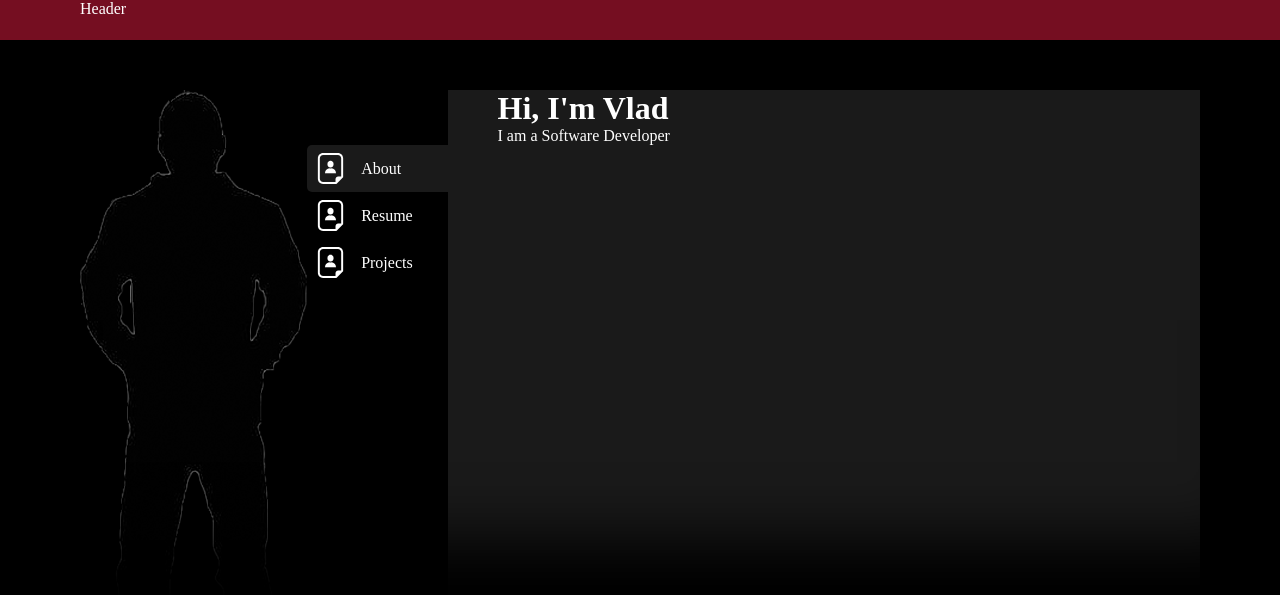
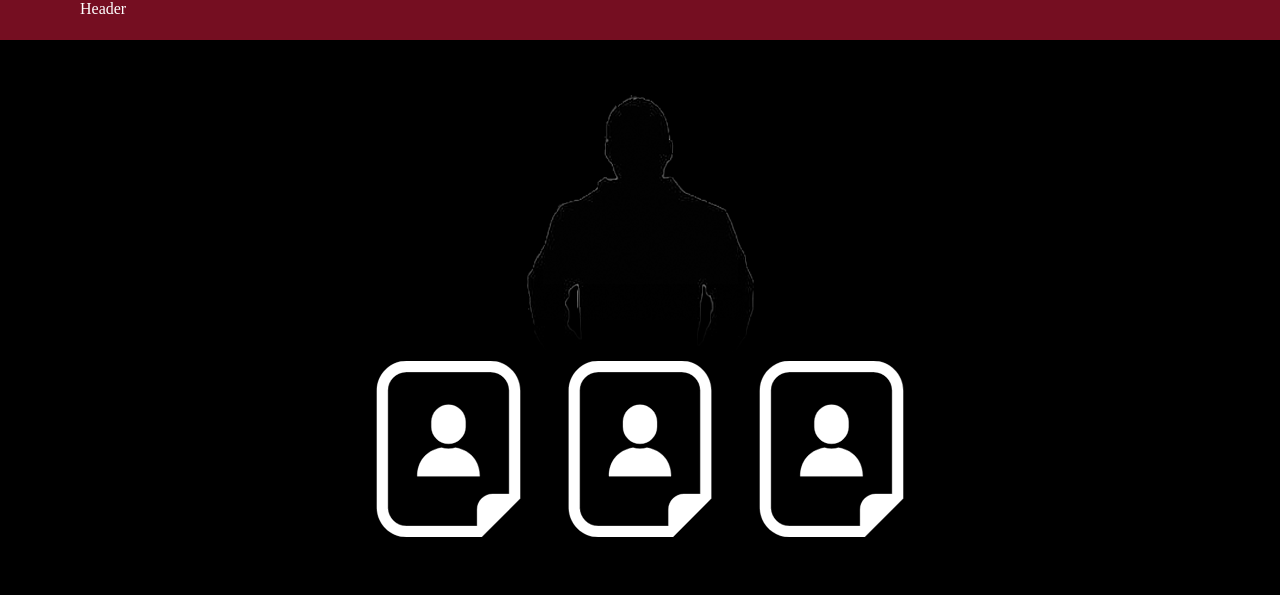
Before and after one commit to vladpuscaru/portfolio-website, a React (Create React App) app in the folder v2/: page / in a window 1280 px wide. Shown: the top 595 px of the page. Built offline with nearby package versions, Linux system fonts and the light colour scheme.

Commit message:
V2: I like this more

```diff
--- a/v2/src/components/avatar/Avatar.module.sass
+++ b/v2/src/components/avatar/Avatar.module.sass
@@ -1,2 +1,12 @@
 .avatar
   position: relative
+
+  &:after
+    content: ""
+    display: block
+    width: 100%
+    height: 100%
+    position: absolute
+    bottom: 0
+    left: 0
+    box-shadow: inset 0px -300px 30px -20px rgba(0, 0, 0, 1)
--- a/v2/src/components/menu/Menu.js
+++ b/v2/src/components/menu/Menu.js
@@ -1,8 +1,8 @@
 import styles from "./Menu.module.sass"
 
-const Menu = ({ children }) => {
+const Menu = ({ children, vertical }) => {
     return (
-        <div className={styles.menu}>
+        <div className={`${styles.menu} ${ vertical ? styles.vertical : "" }`}>
             { children }
         </div>
     )
--- a/v2/src/components/menu/Menu.module.sass
+++ b/v2/src/components/menu/Menu.module.sass
@@ -1,5 +1,5 @@
 .menu
   display: flex
-  flex-direction: column
-  justify-content: space-between
-  padding: 55px 0
+
+  &.vertical
+    flex-direction: column
--- a/v2/src/components/menuItem/MenuItem.js
+++ b/v2/src/components/menuItem/MenuItem.js
@@ -1,6 +1,6 @@
 import styles from "./MenuItem.module.sass"
 
-const MenuItem = ({active, text, icon, onClick}) => {
+const MenuItem = ({active, icon, onClick}) => {
     return (
         <div
             className={`
@@ -11,8 +11,6 @@ const MenuItem = ({active, text, icon, onClick}) => {
             onClick={onClick}>
 
             <img src={icon} alt={"menuItem"}/>
-
-            <span>{text}</span>
         </div>
     )
 }
--- a/v2/src/components/menuItem/MenuItem.module.sass
+++ b/v2/src/components/menuItem/MenuItem.module.sass
@@ -12,9 +12,5 @@
     cursor: pointer
 
   img
-    max-width: 25%
+    max-width: 100%
     height: auto
-
-  span
-    max-width: 75%
-    padding-left: 15px
--- a/v2/src/containers/main/Main.js
+++ b/v2/src/containers/main/Main.js
@@ -11,7 +11,7 @@ import avatar from "../../images/avatar.png";
 
 const Main = () => {
 
-    const [activeSection, setActiveSection] = useState(0);
+    const [activeSection, setActiveSection] = useState(-1);
 
 
     const onMenuitemClick = (index) => {
@@ -20,21 +20,34 @@ const Main = () => {
 
     return (
         <div className="container">
-            <main className={styles.main}>
-                <div className={styles.mainSection}>
-                    <Avatar path={avatar} />
+            <main className={`${styles.main} ${activeSection !== -1 ? styles.active : ""}`}>
+                <div className={styles.mainAvatarSection}>
+                    <Avatar path={avatar}/>
                 </div>
-                <div className={styles.mainSection}>
-                    <Menu>
-                        <MenuItem active={activeSection === 0} text={"About"} icon={iconResume} onClick={() => onMenuitemClick(0)}/>
-                        <MenuItem active={activeSection === 1} text={"Resume"} icon={iconResume} onClick={() => onMenuitemClick(1)}/>
-                        <MenuItem active={activeSection === 2} text={"Projects"} icon={iconResume} onClick={() => onMenuitemClick(2)}/>
-                    </Menu>
-                </div>
-                <div className={styles.mainSection}>
+                <div className={styles.mainContentSection}>
                     <SectionAbout active={activeSection === 0}/>
                     <SectionResume active={activeSection === 1}/>
                     <SectionProjects active={activeSection === 2}/>
+                </div>
+                <div className={styles.mainMenuAvatar}>
+                    <Menu>
+                        <MenuItem active={activeSection === 0} text={"About"} icon={iconResume}
+                                  onClick={() => onMenuitemClick(0)}/>
+                        <MenuItem active={activeSection === 1} text={"Resume"} icon={iconResume}
+                                  onClick={() => onMenuitemClick(1)}/>
+                        <MenuItem active={activeSection === 2} text={"Projects"} icon={iconResume}
+                                  onClick={() => onMenuitemClick(2)}/>
+                    </Menu>
+                </div>
+                <div className={styles.mainMenuSection}>
+                    <Menu vertical={true}>
+                        <MenuItem active={activeSection === 0} text={"About"} icon={iconResume}
+                                  onClick={() => onMenuitemClick(0)}/>
+                        <MenuItem active={activeSection === 1} text={"Resume"} icon={iconResume}
+                                  onClick={() => onMenuitemClick(1)}/>
+                        <MenuItem active={activeSection === 2} text={"Projects"} icon={iconResume}
+                                  onClick={() => onMenuitemClick(2)}/>
+                    </Menu>
                 </div>
             </main>
         </div>
--- a/v2/src/containers/main/Main.module.sass
+++ b/v2/src/containers/main/Main.module.sass
@@ -5,25 +5,46 @@
   color: white
   display: flex
   height: 100%
-  padding-top: 50px
+  padding-top: 55px
 
-  &:after
-    content: ""
+  &AvatarSection
+    flex: 1
+    display: flex
+    justify-content: center
+    transition: all 1s ease-out
+
+  &ContentSection
+    flex: 0
+    overflow: hidden
+    opacity: 0
+    transition: all 1s ease-out
+    white-space: nowrap
+
+  &MenuAvatar
     position: absolute
-    bottom: 0
-    left: 0
-    width: 100%
-    height: 50%
-    display: block
-    box-shadow: inset 0px -100px 65px -40px rgba(0,0,0,1)
+    bottom: 55px
+    left: 50%
+    transform: translate(-50%)
 
-  &Section
-    &:nth-of-type(1)
-      display: flex
+  &MenuSection
+    flex: 0
+    opacity: 0
+    overflow: hidden
+    transition: all 1s ease-in
+
+  &.active
+    .mainAvatarSection
       flex: .2
-    &:nth-of-type(2)
+
+    .mainContentSection
+      flex: 1
+      opacity: 100%
+      overflow: initial
+
+    .mainMenuAvatar
+      display: none
+
+    .mainMenuSection
       flex: .2
-    &:nth-of-type(3)
-      flex: 1
-      padding-left: 50px
-      background-color: rgba(#fff, .1)
+      opacity: 100%
+      overflow: initial
```
